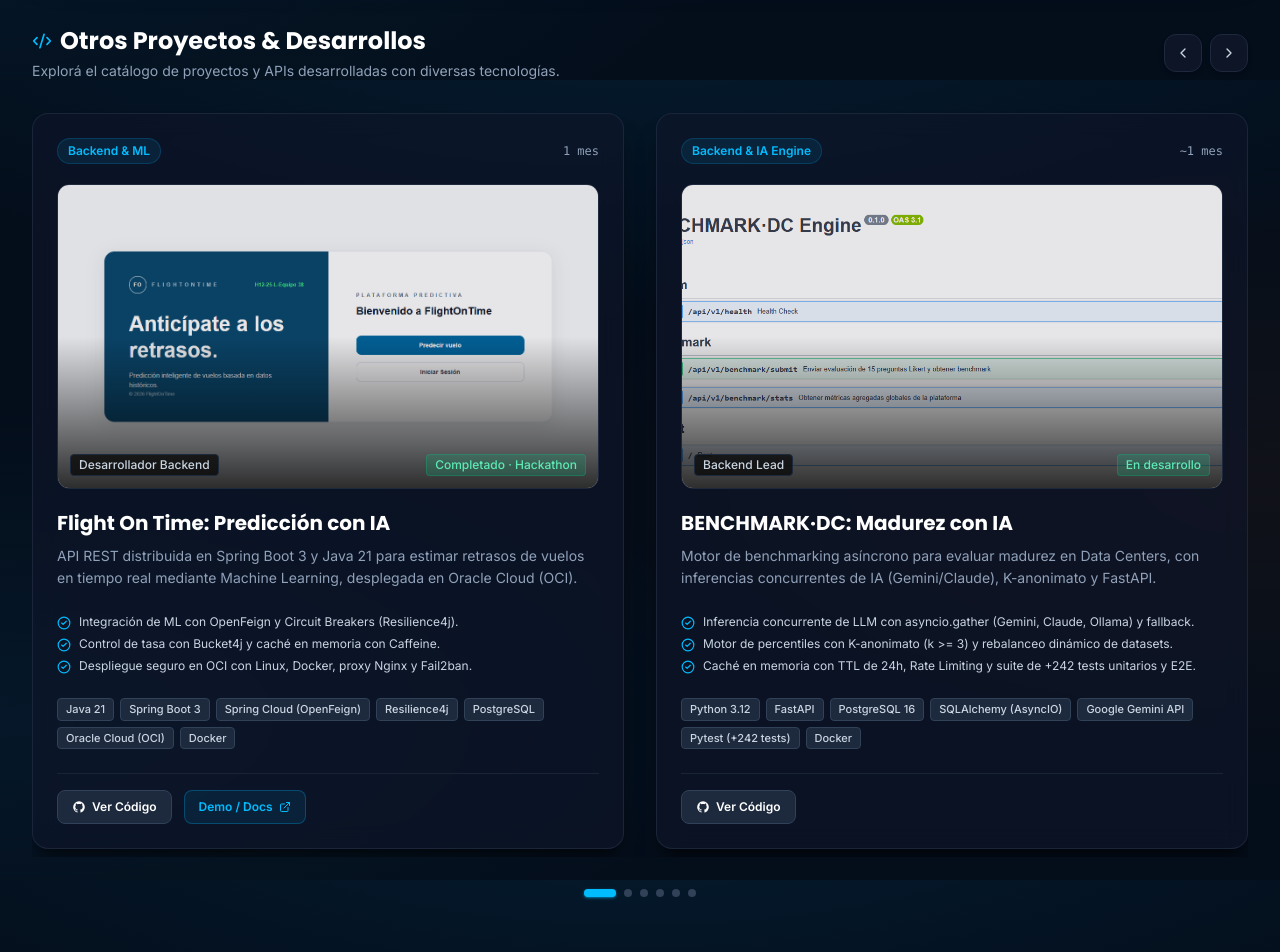
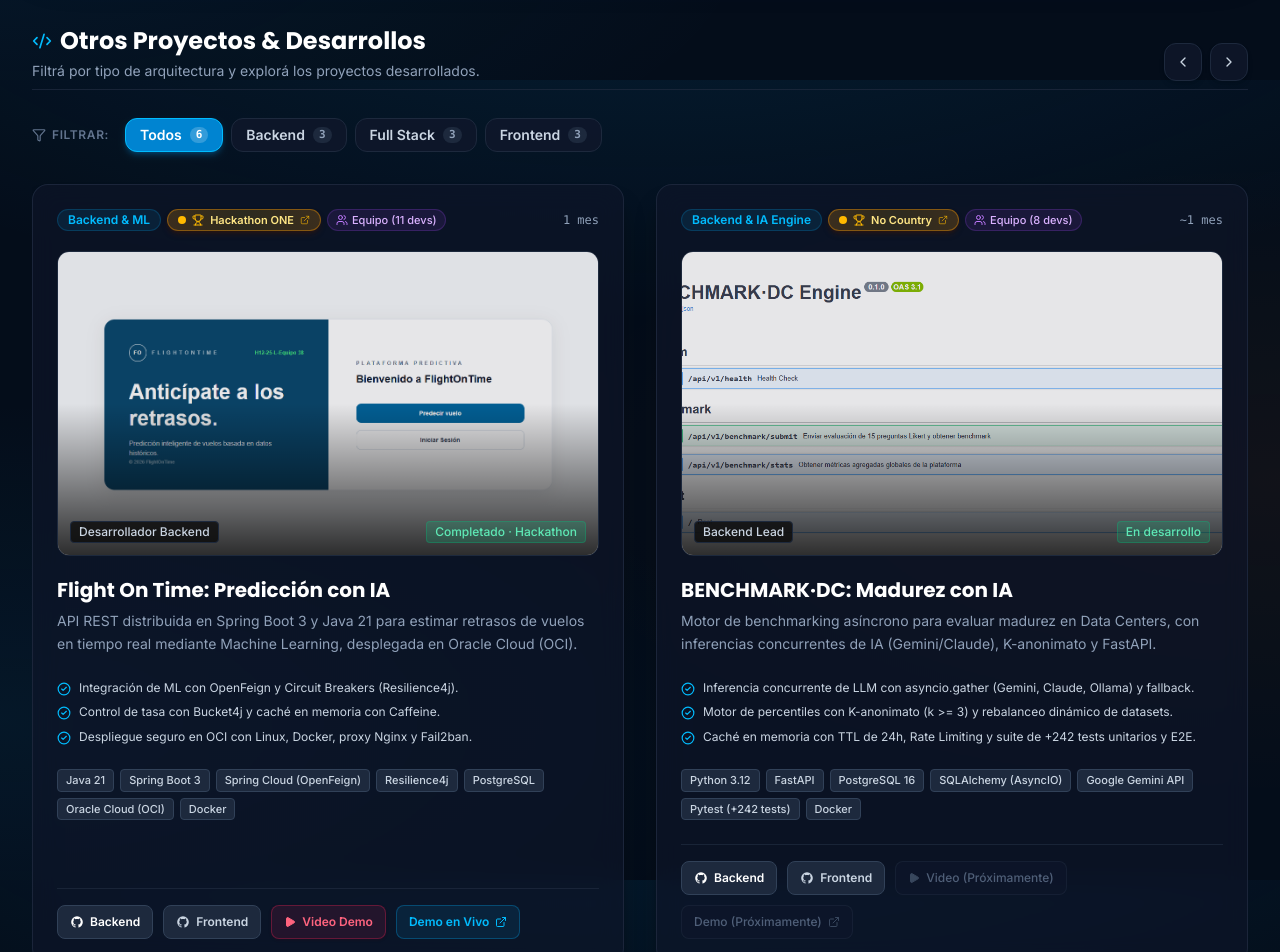
Before and after one commit to Calegaris/luiscalegari-portfolio, a Next.js app: page / in a window 1280 px wide. Shown: the part 4720-5672 px from the top of the page. Built offline with nearby package versions, Linux system fonts and the light colour scheme.

Commit message:
feat(ui): implement 2-by-2 carousel pagination, reactive category filters, and interactive badges

```diff
--- a/src/components/sections/ProjectsGrid.tsx
+++ b/src/components/sections/ProjectsGrid.tsx
@@ -16,7 +16,11 @@
   CheckCircle2,
   Code2,
   ChevronLeft,
-  ChevronRight
+  ChevronRight,
+  Users,
+  Filter,
+  Play,
+  Trophy
 } from "lucide-react";
 import { portfolioData, ProjectCaseStudy } from "@/src/data/portfolioData";
 import { GitHubIcon } from "@/src/components/icons/SocialIcons";
@@ -25,16 +29,42 @@
   const featuredProject = portfolioData.projects.find((p) => p.featured) || portfolioData.projects[0];
   const standardProjects = portfolioData.projects.filter((p) => !p.featured);
 
-  // Carousel state: slide index (0 to standardProjects.length - 1 on mobile, or based on window)
-  const [currentIndex, setCurrentIndex] = useState(0);
+  // Category filter state
+  const [selectedCategory, setSelectedCategory] = useState<string>("Todos");
 
-  const nextSlide = () => {
-    setCurrentIndex((prev) => (prev + 1 >= standardProjects.length ? 0 : prev + 1));
+  // Dynamic filter categories calculation
+  const categoryOrder = ["Todos", "Backend", "Full Stack", "Frontend"];
+  const availableCategories = categoryOrder.filter((cat) => {
+    if (cat === "Todos") return true;
+    return standardProjects.some((p) => p.filterCategories?.includes(cat));
+  });
+
+  const getCategoryCount = (cat: string) => {
+    if (cat === "Todos") return standardProjects.length;
+    return standardProjects.filter((p) => p.filterCategories?.includes(cat)).length;
   };
 
-  const prevSlide = () => {
-    setCurrentIndex((prev) => (prev - 1 < 0 ? standardProjects.length - 1 : prev - 1));
+  const filteredProjects = selectedCategory === "Todos"
+    ? standardProjects
+    : standardProjects.filter((p) => p.filterCategories?.includes(selectedCategory));
+
+  // Carousel pagination: advances 2-by-2 (page-by-page) on filtered list
+  const ITEMS_PER_PAGE = 2;
+  const totalPages = Math.ceil(filteredProjects.length / ITEMS_PER_PAGE);
+  const [currentPage, setCurrentPage] = useState(0);
+
+  const nextPage = () => {
+    if (totalPages <= 1) return;
+    setCurrentPage((prev) => (prev + 1 >= totalPages ? 0 : prev + 1));
   };
+
+  const prevPage = () => {
+    if (totalPages <= 1) return;
+    setCurrentPage((prev) => (prev - 1 < 0 ? totalPages - 1 : prev - 1));
+  };
+
+  const startIndex = currentPage * ITEMS_PER_PAGE;
+  const currentPair = filteredProjects.slice(startIndex, startIndex + ITEMS_PER_PAGE);
 
   return (
     <section
@@ -67,10 +97,16 @@
           >
             {/* Top Tag & Status */}
             <div className="flex flex-wrap items-center justify-between gap-3 pb-6 border-b border-slate-800/80">
-              <div className="flex items-center gap-2">
+              <div className="flex flex-wrap items-center gap-2">
                 <span className="px-3 py-1 rounded-full text-xs font-bold bg-[#ff7a00]/15 text-[#ff9833] border border-[#ff7a00]/30">
                   {featuredProject.category || "Proyecto Insignia Integrador"}
                 </span>
+                {featuredProject.teamSize && featuredProject.teamSize > 1 && (
+                  <span className="inline-flex items-center gap-1.5 px-2.5 py-1 rounded-full text-xs font-medium bg-purple-500/10 text-purple-300 border border-purple-500/20">
+                    <Users className="w-3.5 h-3.5 text-purple-400" />
+                    <span>Equipo ({featuredProject.teamSize} devs)</span>
+                  </span>
+                )}
                 <span className="hidden sm:inline-flex px-2.5 py-1 rounded-full text-xs font-medium bg-emerald-500/10 text-emerald-400 border border-emerald-500/20">
                   {featuredProject.status}
                 </span>
@@ -89,6 +125,7 @@
                     src={featuredProject.thumbnail}
                     alt={`Captura del proyecto ${featuredProject.title}`}
                     fill
+                    priority
                     sizes="(max-width: 768px) 100vw, 500px"
                     className="object-cover transition-transform duration-500 group-hover:scale-105"
                   />
@@ -177,86 +214,135 @@
           </motion.div>
         )}
 
-        {/* 2. SCALABLE CAROUSEL FOR OTHER PROJECTS */}
+        {/* 2. SCALABLE CAROUSEL FOR OTHER PROJECTS WITH CATEGORY FILTER */}
         {standardProjects.length > 0 && (
           <div className="space-y-6">
-            {/* Carousel Header with Navigation Controls */}
-            <div className="flex flex-wrap items-center justify-between gap-4">
+            {/* Carousel Header & Filter Controls */}
+            <div className="flex flex-col md:flex-row md:items-end justify-between gap-4 pb-2 border-b border-slate-800/80">
               <div className="space-y-1">
                 <h3 className="text-xl sm:text-2xl font-bold text-white flex items-center gap-2">
                   <Code2 className="w-5 h-5 text-sky-400" />
                   <span>Otros Proyectos & Desarrollos</span>
                 </h3>
                 <p className="text-xs sm:text-sm text-slate-400">
-                  Explorá el catálogo de proyectos y APIs desarrolladas con diversas tecnologías.
+                  Filtrá por tipo de arquitectura y explorá los proyectos desarrollados.
                 </p>
               </div>
 
               {/* Navigation Arrows */}
-              <div className="flex items-center gap-2">
+              <div className="flex items-center gap-2 self-start md:self-auto">
                 <button
-                  onClick={prevSlide}
-                  className="p-2.5 rounded-xl bg-slate-900/80 hover:bg-slate-800 text-slate-300 hover:text-white border border-slate-800 hover:border-sky-500/40 transition-all shadow-md focus:outline-none focus-visible:ring-2 focus-visible:ring-sky-400"
-                  aria-label="Proyecto anterior"
+                  onClick={prevPage}
+                  disabled={totalPages <= 1}
+                  className={`p-2.5 rounded-xl border transition-all shadow-md focus:outline-none focus-visible:ring-2 focus-visible:ring-sky-400 ${
+                    totalPages <= 1
+                      ? "bg-slate-900/40 text-slate-600 border-slate-900 cursor-not-allowed"
+                      : "bg-slate-900/80 hover:bg-slate-800 text-slate-300 hover:text-white border-slate-800 hover:border-sky-500/40"
+                  }`}
+                  aria-label="Página anterior de proyectos"
                 >
                   <ChevronLeft className="w-4 h-4" />
                 </button>
 
                 <button
-                  onClick={nextSlide}
-                  className="p-2.5 rounded-xl bg-slate-900/80 hover:bg-slate-800 text-slate-300 hover:text-white border border-slate-800 hover:border-sky-500/40 transition-all shadow-md focus:outline-none focus-visible:ring-2 focus-visible:ring-sky-400"
-                  aria-label="Proyecto siguiente"
+                  onClick={nextPage}
+                  disabled={totalPages <= 1}
+                  className={`p-2.5 rounded-xl border transition-all shadow-md focus:outline-none focus-visible:ring-2 focus-visible:ring-sky-400 ${
+                    totalPages <= 1
+                      ? "bg-slate-900/40 text-slate-600 border-slate-900 cursor-not-allowed"
+                      : "bg-slate-900/80 hover:bg-slate-800 text-slate-300 hover:text-white border-slate-800 hover:border-sky-500/40"
+                  }`}
+                  aria-label="Página siguiente de proyectos"
                 >
                   <ChevronRight className="w-4 h-4" />
                 </button>
               </div>
             </div>
 
-            {/* Desktop & Tablet Carousel Track (Grid with Slide Offset) */}
-            <div className="relative overflow-hidden py-2">
+            {/* Filter Pills Bar */}
+            <div className="flex flex-wrap items-center gap-2 pt-1">
+              <div className="inline-flex items-center gap-1.5 mr-2 text-xs font-semibold uppercase tracking-wider text-slate-500">
+                <Filter className="w-3.5 h-3.5" />
+                <span>Filtrar:</span>
+              </div>
+              {availableCategories.map((cat) => {
+                const isSelected = selectedCategory === cat;
+                const count = getCategoryCount(cat);
+                return (
+                  <button
+                    key={cat}
+                    onClick={() => {
+                      setSelectedCategory(cat);
+                      setCurrentPage(0);
+                    }}
+                    className={`px-3.5 py-1.5 rounded-xl text-xs sm:text-sm font-semibold transition-all duration-200 flex items-center gap-2 focus:outline-none focus-visible:ring-2 focus-visible:ring-sky-400 ${
+                      isSelected
+                        ? "bg-sky-600 text-white shadow-md shadow-sky-600/30 border border-sky-400"
+                        : "bg-slate-900/80 hover:bg-slate-800 text-slate-300 hover:text-white border border-slate-800 hover:border-slate-700"
+                    }`}
+                  >
+                    <span>{cat}</span>
+                    <span
+                      className={`px-1.5 py-0.2 rounded-full text-[11px] font-mono ${
+                        isSelected
+                          ? "bg-white/20 text-white"
+                          : "bg-slate-800 text-slate-400"
+                      }`}
+                    >
+                      {count}
+                    </span>
+                  </button>
+                );
+              })}
+            </div>
+
+            {/* Desktop & Mobile Carousel Track (2-by-2 Page Grid) */}
+            <div className="relative overflow-hidden py-2 min-h-[350px]">
               <AnimatePresence mode="wait">
+                {currentPair.length > 0 ? (
                   <motion.div
-                  key={currentIndex}
+                    key={`${selectedCategory}-${currentPage}`}
                     initial={{ opacity: 0, x: 25 }}
                     animate={{ opacity: 1, x: 0 }}
                     exit={{ opacity: 0, x: -25 }}
                     transition={{ duration: 0.35, ease: "easeInOut" }}
                     className="grid grid-cols-1 md:grid-cols-2 gap-6 lg:gap-8"
                   >
-                  {/* Item 1: Current Item */}
-                  {standardProjects[currentIndex] && (
-                    <ProjectCard project={standardProjects[currentIndex]} />
+                    {currentPair.map((project) => (
+                      <ProjectCard key={project.slug} project={project} />
+                    ))}
+                  </motion.div>
+                ) : (
+                  <motion.div
+                    initial={{ opacity: 0 }}
+                    animate={{ opacity: 1 }}
+                    className="flex flex-col items-center justify-center p-12 text-center rounded-2xl bg-slate-900/40 border border-slate-800"
+                  >
+                    <p className="text-slate-400 text-sm">
+                      No hay proyectos bajo esta categoría en este momento.
+                    </p>
+                  </motion.div>
                 )}
-
-                  {/* Item 2: Next Item in loop for dual-card view on desktop */}
-                  {standardProjects.length > 1 && (
-                    <div className="hidden md:block">
-                      <ProjectCard
-                        project={
-                          standardProjects[(currentIndex + 1) % standardProjects.length]
-                        }
-                      />
-                    </div>
-                  )}
-                </motion.div>
               </AnimatePresence>
             </div>
 
-            {/* Indicator Dots */}
+            {/* Indicator Dots for Pages */}
+            {totalPages > 1 && (
               <div className="flex items-center justify-center gap-2 pt-2">
-              {standardProjects.map((_, idx) => (
+                {Array.from({ length: totalPages }).map((_, idx) => (
                   <button
                     key={idx}
-                  onClick={() => setCurrentIndex(idx)}
+                    onClick={() => setCurrentPage(idx)}
                     className={`h-2 rounded-full transition-all duration-300 ${
-                    currentIndex === idx
+                      currentPage === idx
                         ? "w-8 bg-sky-400 shadow-sm shadow-sky-400/50"
                         : "w-2 bg-slate-700 hover:bg-slate-600"
                     }`}
-                  aria-label={`Ir al proyecto ${idx + 1}`}
+                    aria-label={`Ir a la página de proyectos ${idx + 1}`}
                   />
                 ))}
               </div>
+            )}
           </div>
         )}
       </div>
@@ -269,12 +355,39 @@
   return (
     <div className="group h-full rounded-2xl p-6 bg-slate-900/60 border border-slate-800/90 hover:border-sky-500/40 backdrop-blur-md transition-all duration-300 flex flex-col justify-between space-y-6 shadow-xl shadow-black/40 hover:shadow-sky-950/20">
       <div className="space-y-5">
-        {/* Card Header: Category badge & Duration */}
+        {/* Card Header: Category badge, Award, Team size & Duration */}
         <div className="flex items-center justify-between gap-2">
-          <span className="px-2.5 py-1 rounded-full text-xs font-semibold bg-sky-500/10 text-sky-400 border border-sky-500/20">
+          <div className="flex flex-wrap items-center gap-1.5 min-w-0">
+            <span className="px-2.5 py-0.5 rounded-full text-xs font-semibold bg-sky-500/10 text-sky-400 border border-sky-500/20 shrink-0">
               {project.category || "Backend API"}
             </span>
-          <span className="text-xs text-slate-400 font-mono">
+
+            {project.awardUrl && (
+              <a
+                href={project.awardUrl}
+                target="_blank"
+                rel="noopener noreferrer"
+                className="group/award relative inline-flex items-center gap-1.5 px-2.5 py-0.5 rounded-full text-[11px] font-semibold bg-gradient-to-r from-amber-500/20 via-yellow-500/15 to-amber-500/20 text-amber-200 border border-amber-500/40 hover:border-amber-400 hover:scale-105 transition-all duration-300 shadow-md shadow-amber-950/40 hover:shadow-amber-500/20 shrink-0"
+                title={`Ver reconocimiento oficial: ${project.awardLabel || "Hackathon"}`}
+              >
+                <span className="relative flex h-2 w-2">
+                  <span className="animate-ping absolute inline-flex h-full w-full rounded-full bg-amber-400 opacity-75" />
+                  <span className="relative inline-flex rounded-full h-2 w-2 bg-amber-400" />
+                </span>
+                <Trophy className="w-3 h-3 text-amber-400 group-hover/award:rotate-12 transition-transform duration-300" />
+                <span>{project.awardLabel || "Hackathon"}</span>
+                <ExternalLink className="w-2.5 h-2.5 text-amber-400/70 group-hover/award:text-amber-300 group-hover/award:translate-x-0.5 transition-all" />
+              </a>
+            )}
+
+            {project.teamSize && project.teamSize > 1 && (
+              <span className="px-2 py-0.5 rounded-full text-[11px] font-medium bg-purple-500/10 text-purple-300 border border-purple-500/20 inline-flex items-center gap-1 shrink-0">
+                <Users className="w-3 h-3 text-purple-400" />
+                <span>Equipo ({project.teamSize} devs)</span>
+              </span>
+            )}
+          </div>
+          <span className="shrink-0 text-xs text-slate-400 font-mono">
             {project.duration}
           </span>
         </div>
@@ -285,6 +398,7 @@
             src={project.thumbnail}
             alt={`Captura de ${project.title}`}
             fill
+            loading="eager"
             sizes="(max-width: 768px) 100vw, 400px"
             className="object-cover transition-transform duration-500 group-hover:scale-105 opacity-90 group-hover:opacity-100"
           />
@@ -301,22 +415,22 @@
         </div>
 
         {/* Title & Description */}
-        <div className="space-y-2">
+        <div className="space-y-1.5">
           <h4 className="text-lg sm:text-xl font-bold text-white group-hover:text-sky-300 transition-colors">
             {project.title}
           </h4>
-          <p className="text-xs sm:text-sm text-slate-400 leading-relaxed line-clamp-3">
+          <p className="text-xs sm:text-sm text-slate-400 leading-relaxed">
             {project.shortDescription}
           </p>
         </div>
 
         {/* Highlights */}
         {project.highlights && project.highlights.length > 0 && (
-          <ul className="space-y-1.5 pt-1 text-xs text-slate-300">
+          <ul className="space-y-2 pt-1 text-xs text-slate-300">
             {project.highlights.slice(0, 3).map((item, hIdx) => (
               <li key={hIdx} className="flex items-start gap-2">
                 <CheckCircle2 className="w-3.5 h-3.5 text-sky-400 shrink-0 mt-0.5" />
-                <span className="truncate">{item}</span>
+                <span className="leading-snug">{item}</span>
               </li>
             ))}
           </ul>
@@ -336,17 +450,18 @@
       </div>
 
       {/* Actions / Links */}
-      <div className="pt-4 border-t border-slate-800/80 flex items-center gap-3">
+      <div className="pt-4 border-t border-slate-800/80 flex flex-wrap items-center gap-2.5">
+        {/* Main Code Repo (or Backend Repo) */}
         {project.repoPublic && (project.repoUrl || project.githubUrl) ? (
           <a
             href={project.repoUrl || project.githubUrl}
             target="_blank"
             rel="noopener noreferrer"
-            className="inline-flex items-center gap-1.5 px-3.5 py-2 rounded-lg text-xs font-semibold bg-slate-800 hover:bg-slate-700 text-white border border-slate-700 transition-all hover:border-slate-600"
+            className="inline-flex items-center gap-1.5 px-3 py-2 rounded-lg text-xs font-semibold bg-slate-800 hover:bg-slate-700 text-white border border-slate-700 transition-all hover:border-slate-600"
             aria-label={`Ver código de ${project.title} en GitHub`}
           >
             <GitHubIcon className="w-3.5 h-3.5" />
-            <span>Ver Código</span>
+            <span>{project.frontendRepoUrl ? "Backend" : "Ver Código"}</span>
           </a>
         ) : (
           <span className="inline-flex items-center gap-1.5 px-3 py-2 rounded-lg text-xs text-slate-500 bg-slate-900 border border-slate-800 cursor-not-allowed">
@@ -355,18 +470,63 @@
           </span>
         )}
 
-        {project.liveUrl && (
+        {/* Optional Frontend Repo Link */}
+        {project.frontendRepoUrl && (
+          <a
+            href={project.frontendRepoUrl}
+            target="_blank"
+            rel="noopener noreferrer"
+            className="inline-flex items-center gap-1.5 px-3 py-2 rounded-lg text-xs font-semibold bg-slate-800 hover:bg-slate-700 text-slate-300 hover:text-white border border-slate-700 transition-all hover:border-slate-600"
+            aria-label="Ver repositorio del Frontend en GitHub"
+          >
+            <GitHubIcon className="w-3.5 h-3.5" />
+            <span>Frontend</span>
+          </a>
+        )}
+
+        {/* Video Demo Button (Active or Pending) */}
+        {project.videoUrl ? (
+          <a
+            href={project.videoUrl}
+            target="_blank"
+            rel="noopener noreferrer"
+            className="inline-flex items-center gap-1.5 px-3 py-2 rounded-lg text-xs font-semibold bg-rose-500/10 hover:bg-rose-500/20 text-rose-400 hover:text-rose-300 border border-rose-500/30 transition-all shadow-sm shadow-rose-950/20"
+            title="Ver Video Demo en YouTube"
+          >
+            <Play className="w-3 h-3 fill-rose-400 text-rose-400" />
+            <span>Video Demo</span>
+          </a>
+        ) : project.videoPending ? (
+          <span
+            className="inline-flex items-center gap-1.5 px-3 py-2 rounded-lg text-xs font-medium bg-slate-900/90 text-slate-500 border border-slate-800/80 cursor-not-allowed select-none opacity-80"
+            title="Video Demo: Próximamente al concluir el proyecto"
+          >
+            <Play className="w-3 h-3 fill-slate-600 text-slate-600" />
+            <span>Video (Próximamente)</span>
+          </span>
+        ) : null}
+
+        {/* Live Deploy / Web Link (Active or Pending) */}
+        {project.liveUrl ? (
           <a
             href={project.liveUrl}
             target="_blank"
             rel="noopener noreferrer"
-            className="inline-flex items-center gap-1.5 px-3.5 py-2 rounded-lg text-xs font-semibold bg-sky-500/10 hover:bg-sky-500/20 text-sky-400 hover:text-sky-300 border border-sky-500/30 transition-all"
-            aria-label={`Ver demo o documentación de ${project.title}`}
+            className="inline-flex items-center gap-1.5 px-3 py-2 rounded-lg text-xs font-semibold bg-sky-500/10 hover:bg-sky-500/20 text-sky-400 hover:text-sky-300 border border-sky-500/30 transition-all"
+            aria-label={`Ver demo en vivo de ${project.title}`}
           >
-            <span>Demo / Docs</span>
+            <span>Demo en Vivo</span>
             <ExternalLink className="w-3 h-3" />
           </a>
-        )}
+        ) : project.livePending ? (
+          <span
+            className="inline-flex items-center gap-1.5 px-3 py-2 rounded-lg text-xs font-medium bg-slate-900/90 text-slate-500 border border-slate-800/80 cursor-not-allowed select-none opacity-80"
+            title="Demo en Vivo: Próximamente en despliegue"
+          >
+            <span>Demo (Próximamente)</span>
+            <ExternalLink className="w-3 h-3 text-slate-600" />
+          </span>
+        ) : null}
       </div>
     </div>
   );
```
Lines whose indentation alone changed are shown as unchanged.
